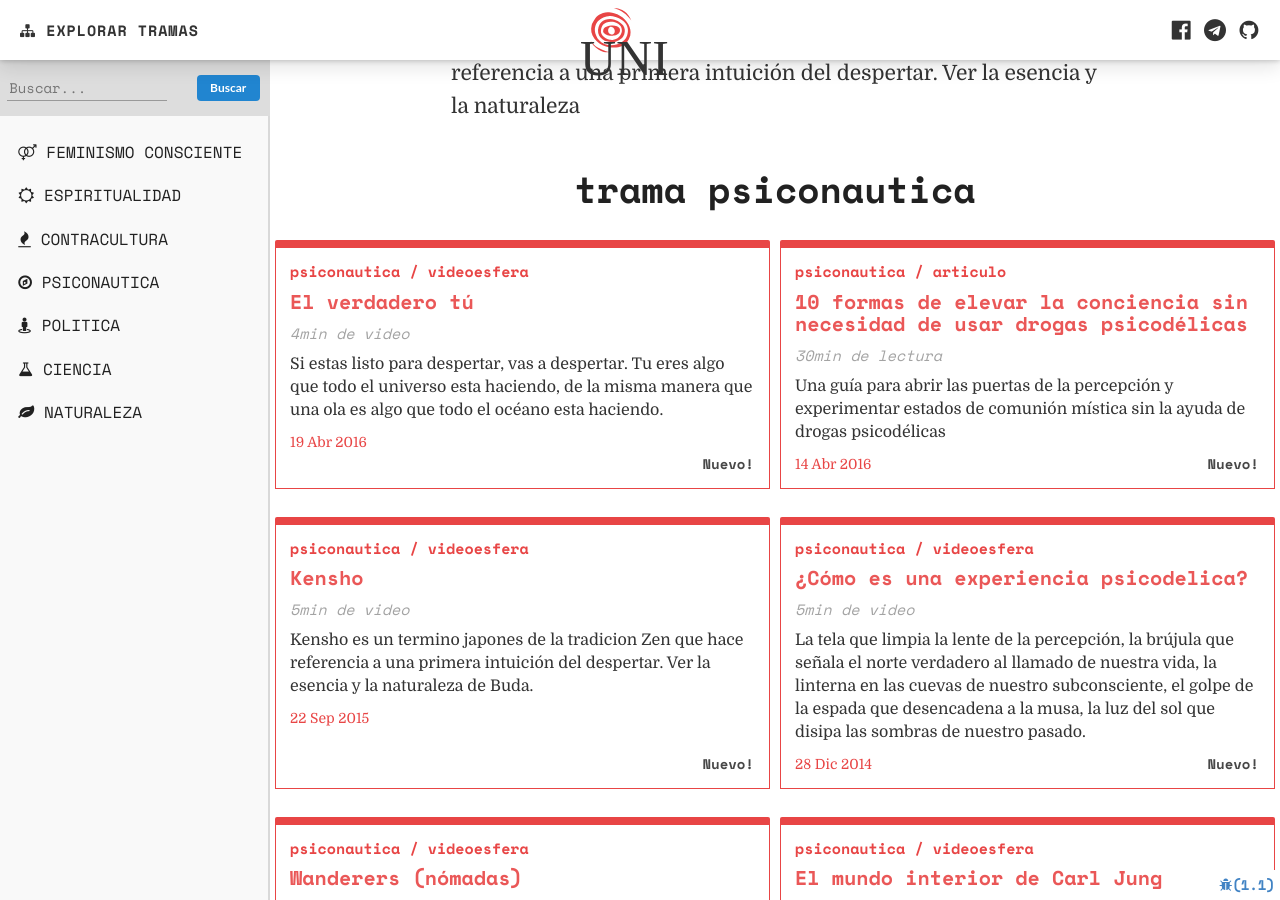
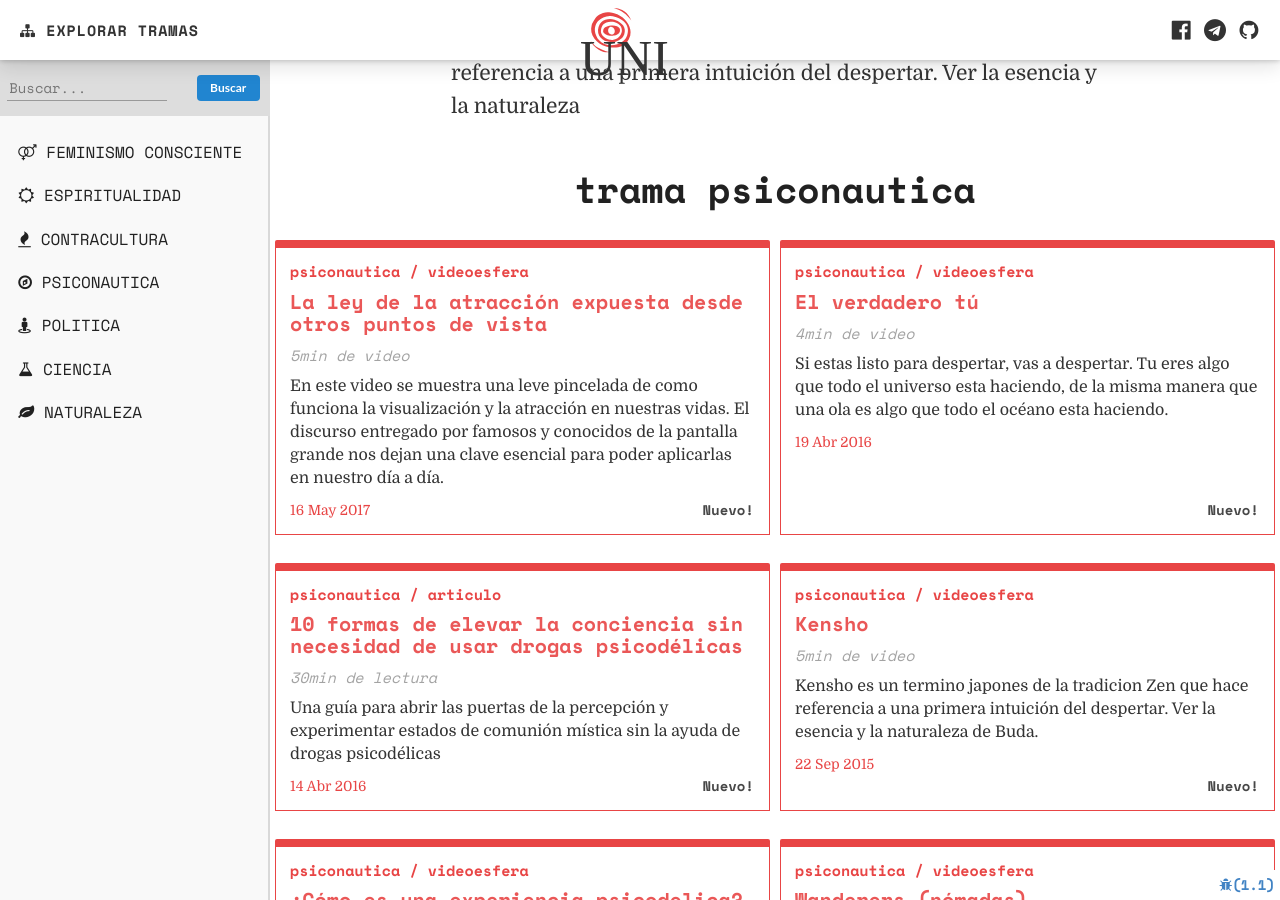
Before and after one commit to ama-trama/uni, a Jekyll site: the page built from _posts/psiconautica/2015-09-22-kensho-esencia-naturaleza-buda.md, in a window 1280 px wide and 900 px high, scrolled down 649 px. Built offline with Jekyll 4.4.1, drawn with Linux system fonts in a browser that asks for light colours; some web fonts are replaced; comment, search, counter and statistics services are not loaded.

```diff
--- /dev/null
+++ b/_posts/psiconautica/2017-05-16-la-ley-de-atraccion-expuesta-desde-otros-puntos-de-vista.md
@@ -0,0 +1,19 @@
+---
+layout: post
+icon: youtube play
+title: La ley de la atracción expuesta desde otros puntos de vista
+meta: En este video se muestra una leve pincelada de como funciona la visualización y la atracción en nuestras vidas. El discurso entregado por famosos y conocidos de la pantalla grande nos dejan una clave esencial para poder aplicarlas en nuestro día a día.
+comments: true
+featured: true
+category: psiconautica
+type: videoesfera
+duration: 5min
+author: Psiconautas
+author_url: http://www.psic0nautas.com/
+source: https://www.youtube.com/embed/cLtDMpJKcuA
+---
+
+<p>
+En este video se muestra una leve pincelada de como funciona la visualización y la atracción en nuestras vidas.
+El discurso entregado por famosos y conocidos de la pantalla grande nos dejan una clave esencial para poder aplicarlas en nuestro día a día.
+</p>
```
Also changed, not shown: _posts/naturaleza/1989-01-23-islas-de-las-flores.md (added, +23 -0 lines), _posts/naturaleza/2012-01-01-guia-completa-de-reciclaje.md (+1 -1 lines), _posts/psiconautica/2015-09-22-kensho-esencia-naturaleza-buda.md (+1 -1 lines).
